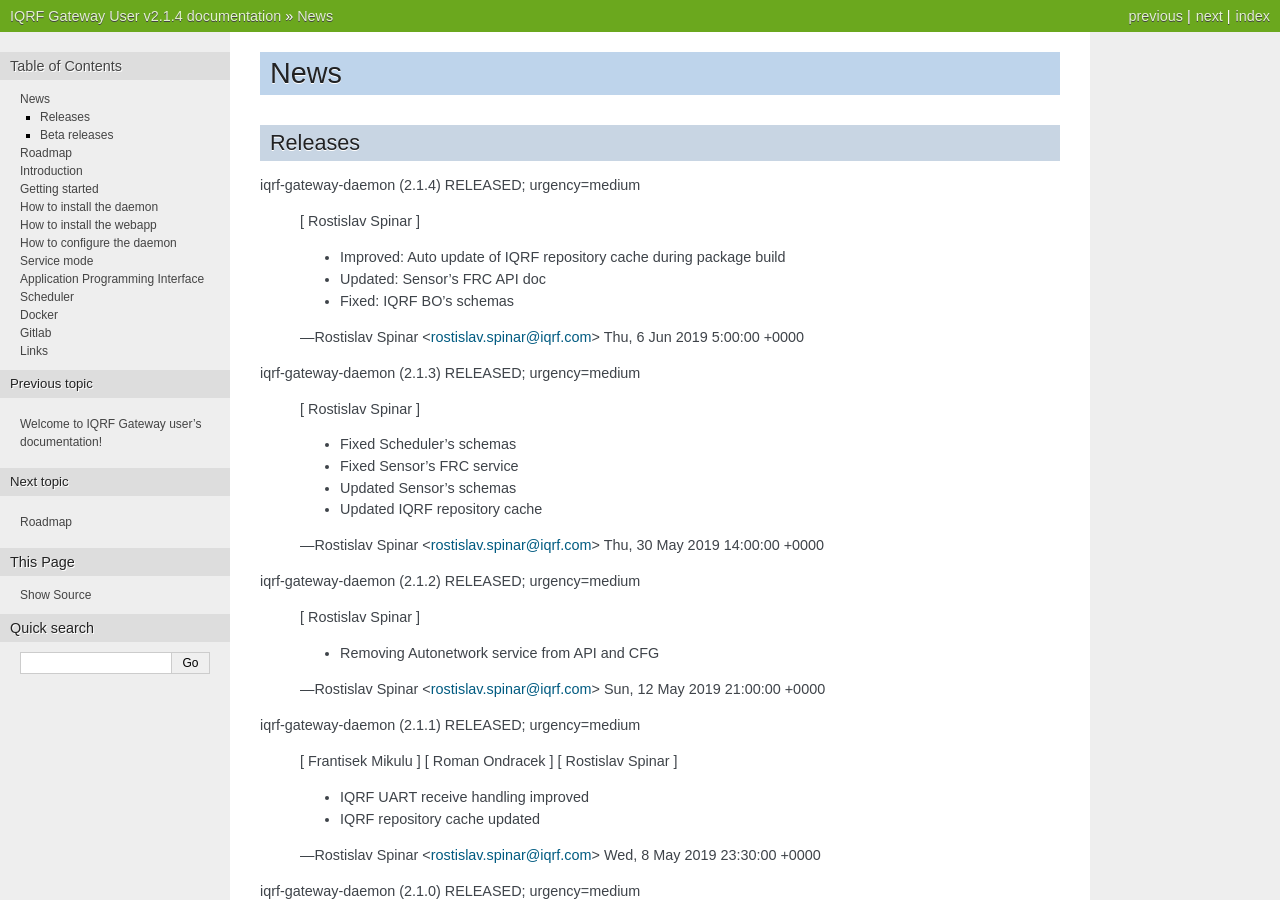
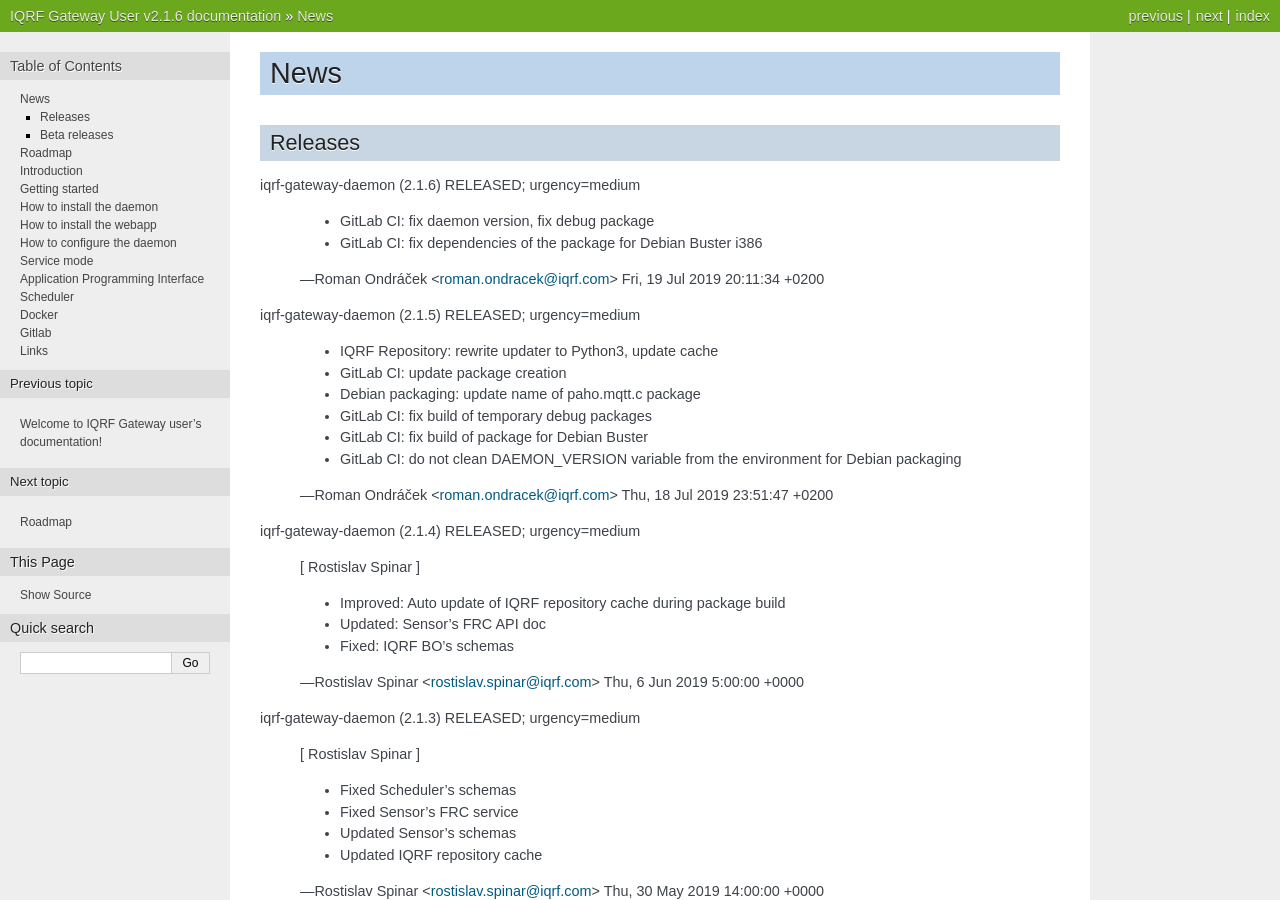
Before and after one commit to iqrf/iqrf-gateway-docs, a Sphinx documentation site: the page built from user/source/news.rst, in a window 1280 px wide and 900 px high. Built offline with Sphinx 7.4.7, drawn with Linux system fonts in a browser that asks for light colours; some of the changed text lies outside the part shown.

Commit message:
Updating news

```diff
--- a/user/source/conf.py
+++ b/user/source/conf.py
@@ -26,7 +26,7 @@
 # The short X.Y version
 version = ''
 # The full version, including alpha/beta/rc tags
-release = 'v2.1.4'
+release = 'v2.1.6'
 
 
 # -- General configuration ---------------------------------------------------
--- a/user/source/news.rst
+++ b/user/source/news.rst
@@ -3,6 +3,24 @@
 
 Releases
 --------
+
+iqrf-gateway-daemon (2.1.6) RELEASED; urgency=medium
+
+ * GitLab CI: fix daemon version, fix debug package
+ * GitLab CI: fix dependencies of the package for Debian Buster i386
+
+ -- Roman Ondráček <roman.ondracek@iqrf.com>  Fri, 19 Jul 2019 20:11:34 +0200
+
+iqrf-gateway-daemon (2.1.5) RELEASED; urgency=medium
+
+ * IQRF Repository: rewrite updater to Python3, update cache
+ * GitLab CI: update package creation
+ * Debian packaging: update name of paho.mqtt.c package
+ * GitLab CI: fix build of temporary debug packages
+ * GitLab CI: fix build of package for Debian Buster
+ * GitLab CI: do not clean DAEMON_VERSION variable from the environment for Debian packaging
+
+ -- Roman Ondráček <roman.ondracek@iqrf.com>  Thu, 18 Jul 2019 23:51:47 +0200
 
 iqrf-gateway-daemon (2.1.4) RELEASED; urgency=medium
 
```
